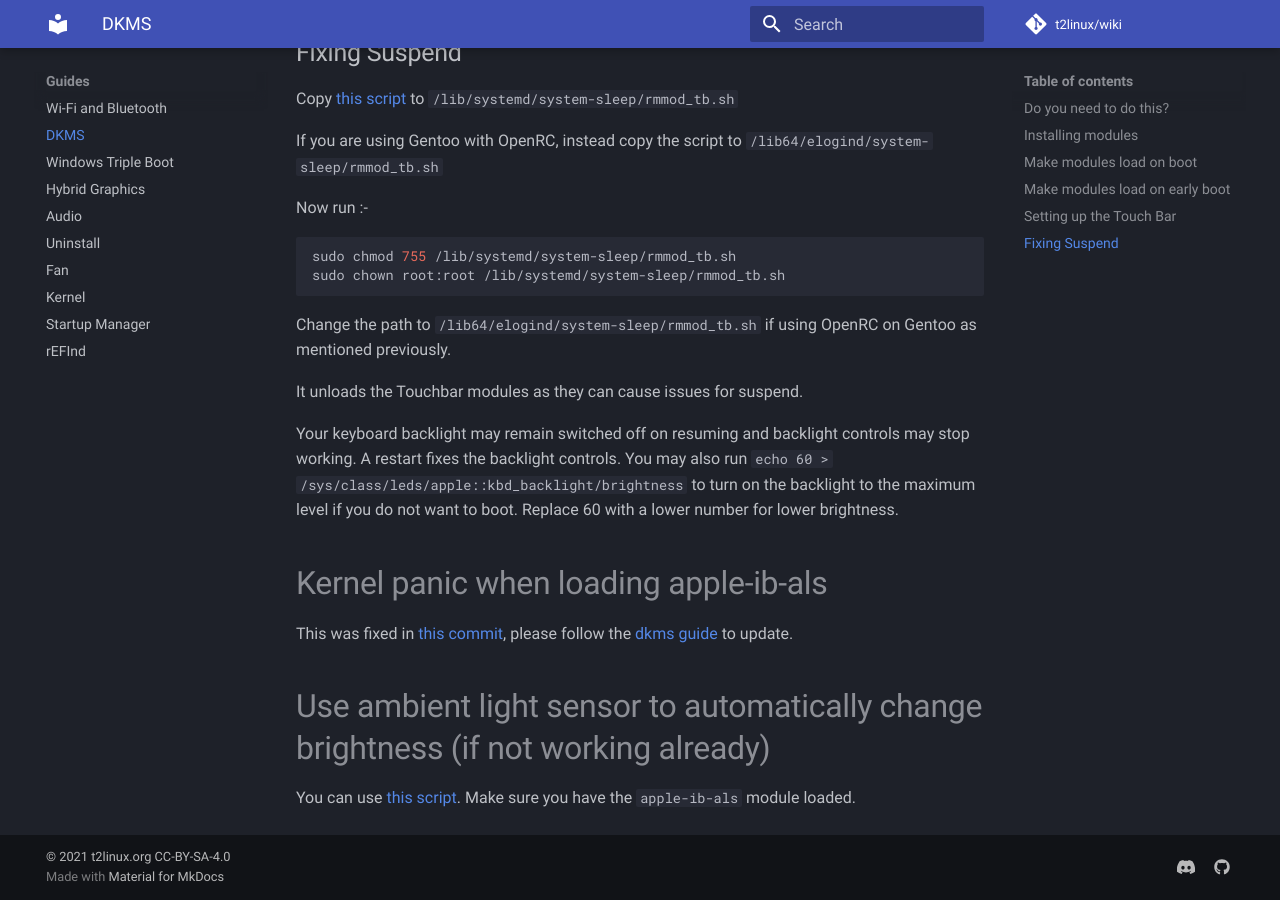
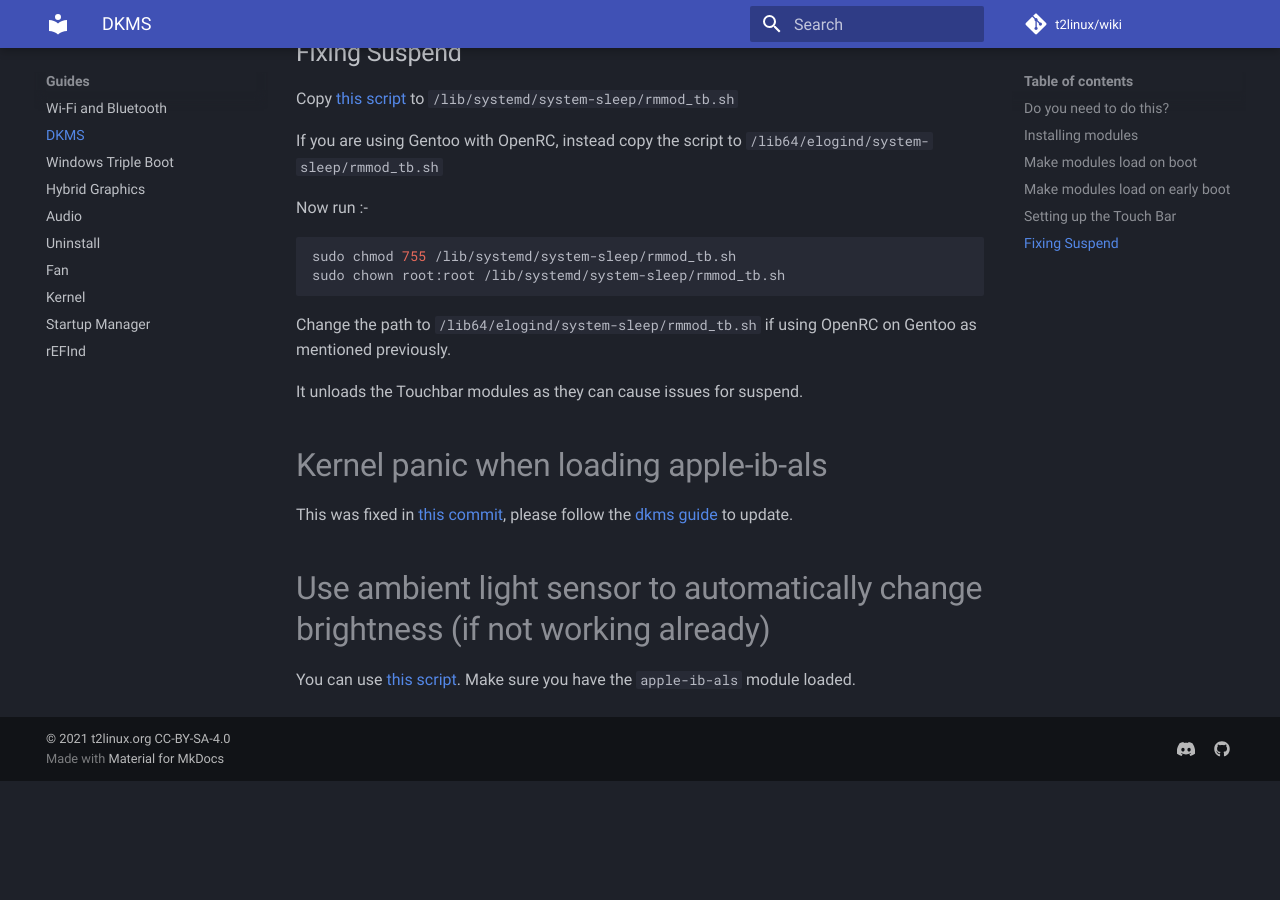
Before and after one commit to t2linux/wiki, an MkDocs documentation site: the page built from docs/guides/dkms.md, in a window 1280 px wide and 900 px high, scrolled down 3552 px. Built offline with MkDocs 1.6.1 and Material for MkDocs 9.7.7, drawn with Linux system fonts in a browser that asks for light colours; comment, search, counter and statistics services are not loaded; after the commit the page ends 4333 px from its top, so only the background shows below that.

Commit message:
Update dkms.md

```diff
--- a/docs/guides/dkms.md
+++ b/docs/guides/dkms.md
@@ -138,8 +138,6 @@ Change the path to `/lib64/elogind/system-sleep/rmmod_tb.sh` if using OpenRC on
 
 It unloads the Touchbar modules as they can cause issues for suspend.
 
-Your keyboard backlight may remain switched off on resuming and backlight controls may stop working. A restart fixes the backlight controls. You may also run `echo 60 > /sys/class/leds/apple::kbd_backlight/brightness` to turn on the backlight to the maximum level if you do not want to boot. Replace 60 with a lower number for lower brightness.
-
 # Kernel panic when loading apple-ib-als
 
 This was fixed in [this commit](https://github.com/t2linux/apple-ib-drv/commit/fc9aefa5a564e6f2f2bb0326bffb0cef0446dc05), please follow the [dkms guide](https://wiki.t2linux.org/guides/dkms/) to update.
```
